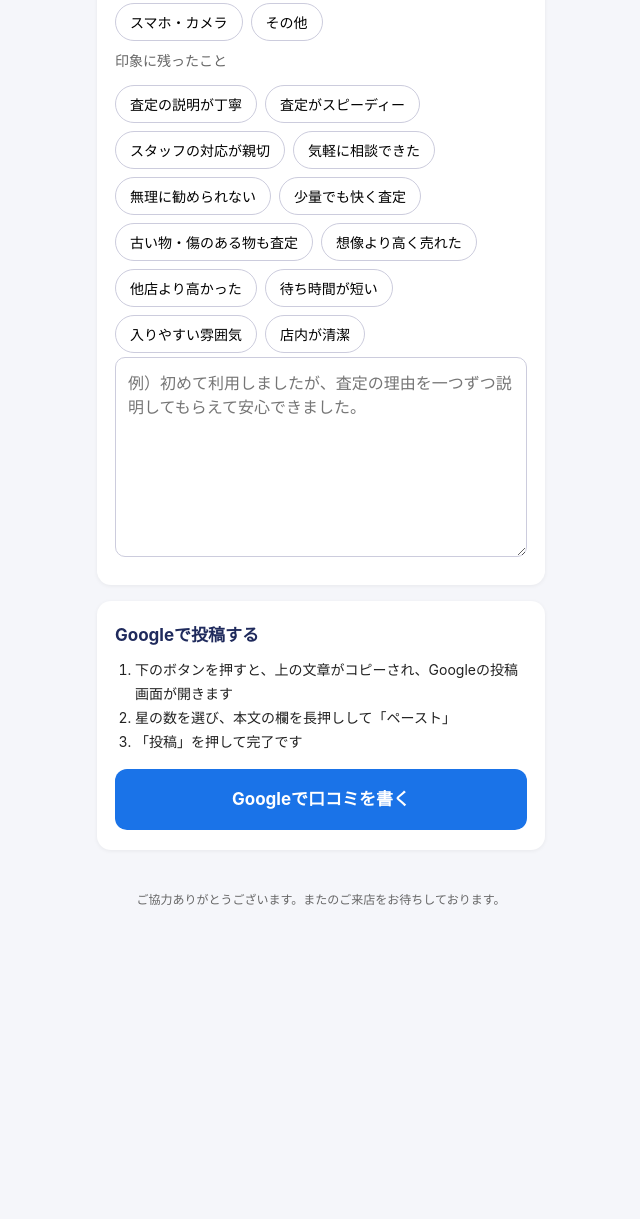
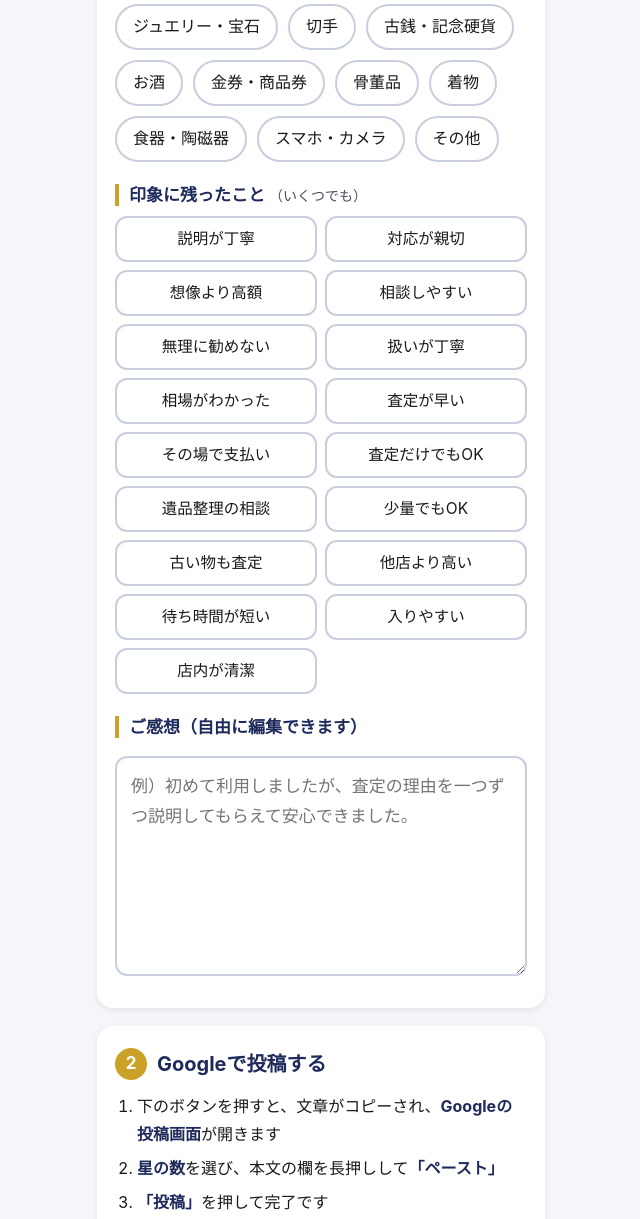
Before and after one commit to kinari-afk/review-app, a plain HTML site: page index.html in a window 1280 px wide. Shown: the part 697-1916 px from the top of the page, without its empty margins (319-959 px from the left). Before the commit the page ends 1640 px from the top, so only its background shows below. Drawn offline with Linux system fonts and the light colour scheme.

Commit message:
選択肢の並び順・追加と、画面の見やすさを改善
- 印象に残ったこと: 選んでほしい順に並べ替え、5種類追加（計17種類）
- 2列のマス目表示にし、ボタンの文字を1行に収まる長さに
- 文字を大きく、補足文の色を濃く、手順に番号バッジ
- 選択中のボタンに✓を表示（色だけに頼らない）
- 入力欄が文章の長さに合わせて伸びる

Co-Authored-By: Claude Opus 5.5 <noreply@anthropic.com>
Claude-Session: https://claude.ai/code/session_019pqPey41PXqapbJbBahgUt

```diff
--- a/index.html
+++ b/index.html
@@ -11,53 +11,78 @@
     --gold: #c9a227;
     --bg: #f5f6fa;
     --card: #ffffff;
-    --text: #222;
-    --muted: #666;
+    --text: #1a1a1a;
+    --muted: #4b5060;   /* 補足文の色。薄すぎると読みにくいので濃いめ */
+    --line: #c9cede;
   }
   * { box-sizing: border-box; }
   body {
     margin: 0; background: var(--bg); color: var(--text);
     font-family: -apple-system, "Hiragino Sans", "Noto Sans JP", sans-serif;
-    line-height: 1.7;
+    font-size: 17px; line-height: 1.75;
   }
   header {
     background: var(--navy); color: #fff; text-align: center;
-    padding: 20px 16px 16px;
+    padding: 22px 16px 18px;
   }
-  header .brand { font-size: 13px; letter-spacing: .1em; color: var(--gold); }
-  header h1 { margin: 4px 0 0; font-size: 20px; }
+  header .brand { font-size: 14px; letter-spacing: .1em; color: var(--gold); }
+  header h1 { margin: 4px 0 0; font-size: 24px; }
   main { max-width: 480px; margin: 0 auto; padding: 16px; }
   .card {
-    background: var(--card); border-radius: 14px; padding: 20px 18px;
-    margin-bottom: 16px; box-shadow: 0 1px 4px rgba(0,0,0,.06);
+    background: var(--card); border-radius: 16px; padding: 22px 18px;
+    margin-bottom: 18px; box-shadow: 0 2px 6px rgba(0,0,0,.08);
   }
-  .card h2 { font-size: 17px; margin: 0 0 8px; color: var(--navy); }
-  .muted { color: var(--muted); font-size: 14px; }
-  .chips { display: flex; flex-wrap: wrap; gap: 8px; margin: 12px 0 4px; }
+  /* 見出し：番号つきで、今どの手順かが一目でわかるように */
+  .card h2 {
+    display: flex; align-items: center; gap: 10px;
+    font-size: 20px; line-height: 1.4; margin: 0 0 12px; color: var(--navy);
+  }
+  .num {
+    flex: none; width: 32px; height: 32px; border-radius: 50%;
+    background: var(--gold); color: #fff; font-size: 17px;
+    display: grid; place-items: center;
+  }
+  .muted { color: var(--muted); font-size: 16px; margin: 0; }
+  /* 選択肢グループの見出し */
+  .label {
+    margin: 22px 0 10px; padding-left: 10px; border-left: 4px solid var(--gold);
+    font-size: 17px; font-weight: bold; color: var(--navy); line-height: 1.3;
+  }
+  .label small { font-weight: normal; color: var(--muted); font-size: 14px; }
+  .chips { display: flex; flex-wrap: wrap; gap: 10px; }
   .chip {
-    border: 1px solid #ccd; background: #fff; border-radius: 999px;
-    padding: 8px 14px; font-size: 14px; cursor: pointer;
+    min-height: 46px; padding: 9px 16px; font-size: 16px; line-height: 1.3;
+    border: 2px solid var(--line); background: #fff; color: var(--text);
+    border-radius: 999px; cursor: pointer; font-family: inherit;
   }
-  .chip.on { background: var(--navy); color: #fff; border-color: var(--navy); }
+  .chip.on { background: var(--navy); color: #fff; border-color: var(--navy); font-weight: bold; }
+  .chip.on::before { content: "✓ "; }   /* 色だけでなく記号でも選択がわかるように */
+  /* 「印象に残ったこと」は数が多いので2列のマス目に並べる */
+  .chips.grid { display: grid; grid-template-columns: 1fr 1fr; gap: 8px; }
+  .chips.grid .chip { border-radius: 12px; padding: 10px 8px; font-size: 15.5px; text-align: center; white-space: nowrap; }
   textarea {
-    width: 100%; min-height: 200px; font-size: 16px; padding: 12px;
-    border: 1px solid #ccd; border-radius: 10px; resize: vertical;
-    font-family: inherit;
+    width: 100%; min-height: 220px; margin-top: 8px; padding: 14px;
+    font-size: 17px; line-height: 1.75; font-family: inherit;
+    border: 2px solid var(--line); border-radius: 12px; resize: vertical;
   }
+  textarea:focus { outline: none; border-color: var(--navy); }
   .btn {
-    display: block; width: 100%; padding: 16px; border: 0; border-radius: 12px;
-    background: #1a73e8; color: #fff; font-size: 17px; font-weight: bold;
+    display: block; width: 100%; padding: 19px; border: 0; border-radius: 14px;
+    background: #1a73e8; color: #fff; font-size: 20px; font-weight: bold;
     cursor: pointer; text-align: center; text-decoration: none;
+    box-shadow: 0 4px 10px rgba(26,115,232,.35);
   }
   .btn:active { opacity: .85; }
-  .steps { padding-left: 20px; margin: 8px 0 0; font-size: 14px; }
+  .steps { padding-left: 22px; margin: 4px 0 0; font-size: 16px; }
+  .steps li { margin-bottom: 6px; }
+  .steps b { color: var(--navy); }
   .toast {
     position: fixed; left: 50%; bottom: 24px; transform: translateX(-50%);
-    background: #333; color: #fff; padding: 10px 18px; border-radius: 999px;
-    font-size: 14px; opacity: 0; transition: opacity .3s; pointer-events: none;
+    background: #333; color: #fff; padding: 12px 20px; border-radius: 999px;
+    font-size: 16px; opacity: 0; transition: opacity .3s; pointer-events: none;
   }
   .toast.show { opacity: 1; }
-  footer { text-align: center; font-size: 12px; color: var(--muted); padding: 8px 16px 32px; }
+  footer { text-align: center; font-size: 14px; color: var(--muted); padding: 8px 16px 36px; }
 </style>
 </head>
 <body>
@@ -70,7 +95,7 @@
 <main>
   <!-- ① お礼 -->
   <section class="card">
-    <h2>本日はご来店ありがとうございました</h2>
+    <h2>本日はご来店<br>ありがとうございました</h2>
     <p class="muted">
       よろしければ、本日のご感想をGoogleマップに投稿していただけないでしょうか。
       良かった点も、改善してほしい点も、率直なご意見がスタッフの励みと改善につながります。
@@ -79,28 +104,29 @@
 
   <!-- ② 書くときのヒント（任意） -->
   <section class="card">
-    <h2>書くときのヒント（任意）</h2>
-    <p class="muted">当てはまるものをタップすると、下の欄に文章の下書きができます。ご自身の言葉で一言足したり、自由に書き換えたりしてください。</p>
+    <h2><span class="num">1</span>当てはまるものをタップ</h2>
+    <p class="muted">下の欄に文章の下書きができます。ご自身の言葉で一言足したり、自由に書き換えたりしてください。（任意）</p>
 
-    <div class="muted" style="margin-top:8px">ご利用は</div>
+    <div class="label">ご利用は</div>
     <div class="chips" data-group="visit"></div>
 
-    <div class="muted" style="margin-top:8px">お売りいただいた品物</div>
+    <div class="label">お売りいただいた品物 <small>（いくつでも）</small></div>
     <div class="chips" data-group="item"></div>
 
-    <div class="muted" style="margin-top:8px">印象に残ったこと</div>
-    <div class="chips" data-group="point"></div>
+    <div class="label">印象に残ったこと <small>（いくつでも）</small></div>
+    <div class="chips grid" data-group="point"></div>
 
+    <div class="label">ご感想（自由に編集できます）</div>
     <textarea id="review" placeholder="例）初めて利用しましたが、査定の理由を一つずつ説明してもらえて安心できました。"></textarea>
   </section>
 
   <!-- ③ Googleへ -->
   <section class="card">
-    <h2>Googleで投稿する</h2>
+    <h2><span class="num">2</span>Googleで投稿する</h2>
     <ol class="steps">
-      <li>下のボタンを押すと、上の文章がコピーされ、Googleの投稿画面が開きます</li>
-      <li>星の数を選び、本文の欄を長押しして「ペースト」</li>
-      <li>「投稿」を押して完了です</li>
+      <li>下のボタンを押すと、文章がコピーされ、<b>Googleの投稿画面</b>が開きます</li>
+      <li><b>星の数</b>を選び、本文の欄を長押しして<b>「ペースト」</b></li>
+      <li><b>「投稿」</b>を押して完了です</li>
     </ol>
     <p style="margin:16px 0 0">
       <a class="btn" id="goGoogle" href="#">Googleで口コミを書く</a>
@@ -128,19 +154,28 @@ const CONFIG = {
     "お酒", "金券・商品券", "骨董品", "着物", "食器・陶磁器", "スマホ・カメラ", "その他",
   ],
   // 印象に残ったこと：ボタンの文字 → 文の途中の形（mid）と、文末の形（end）
+  // ★ 画面にはこの並び順のまま表示される。選んでほしいものほど上に書く。
   // 文頭に来たときは「〜も」が自動で「〜が」に変わる（FIRST_SUBJECTS を参照）
   points: [
-    { label: "査定の説明が丁寧",       mid: "査定の内容を一つずつ丁寧に説明していただき", end: "査定の内容を一つずつ丁寧に説明していただけました" },
-    { label: "査定がスピーディー",     mid: "査定もスピーディーで",                     end: "査定もスピーディーでした" },
-    { label: "スタッフの対応が親切",   mid: "スタッフの方の対応も親切で",               end: "スタッフの方の対応も親切でした" },
-    { label: "気軽に相談できた",       mid: "わからないことも気軽に相談でき",           end: "わからないことも気軽に相談できました" },
-    { label: "無理に勧められない",     mid: "売るよう無理に勧められることもなく",       end: "売るよう無理に勧められることもなく安心でした" },
-    { label: "少量でも快く査定",       mid: "少しの量でも快く査定していただき",         end: "少しの量でも快く査定していただけました" },
-    { label: "古い物・傷のある物も査定", mid: "古い物や傷のある物も一つずつ見ていただき", end: "古い物や傷のある物も一つずつ見ていただけました" },
-    { label: "想像より高く売れた",     mid: "思っていたより高い金額をつけていただき",     end: "思っていたより高い金額がついて嬉しかったです" },
-    { label: "他店より高かった",       mid: "他のお店よりも高い金額を提示していただき",   end: "他のお店よりも高い金額を提示していただけました" },
+    // --- 上位：お店として特に伝わってほしいこと ---
+    { label: "説明が丁寧",       mid: "査定の内容を一つずつ丁寧に説明していただき", end: "査定の内容を一つずつ丁寧に説明していただけました" },
+    { label: "対応が親切",   mid: "スタッフの方の対応も親切で",               end: "スタッフの方の対応も親切でした" },
+    { label: "想像より高額",     mid: "思っていたより高い金額をつけていただき",     end: "思っていたより高い金額がついて嬉しかったです" },
+    { label: "相談しやすい",       mid: "わからないことも気軽に相談でき",           end: "わからないことも気軽に相談できました" },
+    { label: "無理に勧めない",     mid: "売るよう無理に勧められることもなく",       end: "売るよう無理に勧められることもなく安心でした" },
+    { label: "扱いが丁寧", mid: "大切な品物を丁寧に扱っていただき",         end: "大切な品物を丁寧に扱っていただけました" },
+    { label: "相場がわかった",     mid: "相場についてわかりやすく教えていただき",     end: "相場についてわかりやすく教えていただけました" },
+    // --- 中位 ---
+    { label: "査定が早い",     mid: "査定もスピーディーで",                     end: "査定もスピーディーでした" },
+    { label: "その場で支払い",     mid: "その場ですぐに支払っていただき",           end: "その場ですぐに支払っていただけて助かりました" },
+    { label: "査定だけでもOK",   mid: "査定だけのつもりでも快く対応していただき",   end: "査定だけのつもりでも快く対応していただけました" },
+    { label: "遺品整理の相談", mid: "家族の遺品や整理品についても親身に相談に乗っていただき", end: "家族の遺品や整理品についても親身に相談に乗っていただけました" },
+    { label: "少量でもOK",       mid: "少しの量でも快く査定していただき",         end: "少しの量でも快く査定していただけました" },
+    { label: "古い物も査定", mid: "古い物や傷のある物も一つずつ見ていただき", end: "古い物や傷のある物も一つずつ見ていただけました" },
+    { label: "他店より高い",       mid: "他のお店よりも高い金額を提示していただき",   end: "他のお店よりも高い金額を提示していただけました" },
+    // --- 下位：お店の環境 ---
     { label: "待ち時間が短い",         mid: "待ち時間も短く",                         end: "待ち時間も短くて助かりました" },
-    { label: "入りやすい雰囲気",       mid: "お店も入りやすい雰囲気で",                 end: "お店も入りやすい雰囲気でした" },
+    { label: "入りやすい",       mid: "お店も入りやすい雰囲気で",                 end: "お店も入りやすい雰囲気でした" },
     { label: "店内が清潔",             mid: "店内も清潔で",                           end: "店内も清潔で気持ちよかったです" },
   ],
 };
@@ -208,7 +243,15 @@ function refresh() {
   }
   lastGenerated = buildText(selected);
   textarea.value = lastGenerated;
+  fitHeight();
 }
+
+// 入力欄を文章の長さに合わせて伸ばす（スクロールしなくても全文が読めるように）
+function fitHeight() {
+  textarea.style.height = "auto";
+  textarea.style.height = Math.max(220, textarea.scrollHeight + 4) + "px";
+}
+textarea.addEventListener("input", fitHeight);
 
 function makeChips(group, labels, single) {
   const box = document.querySelector(`.chips[data-group="${group}"]`);
```
Also changed, not shown: docs/preview.png.
